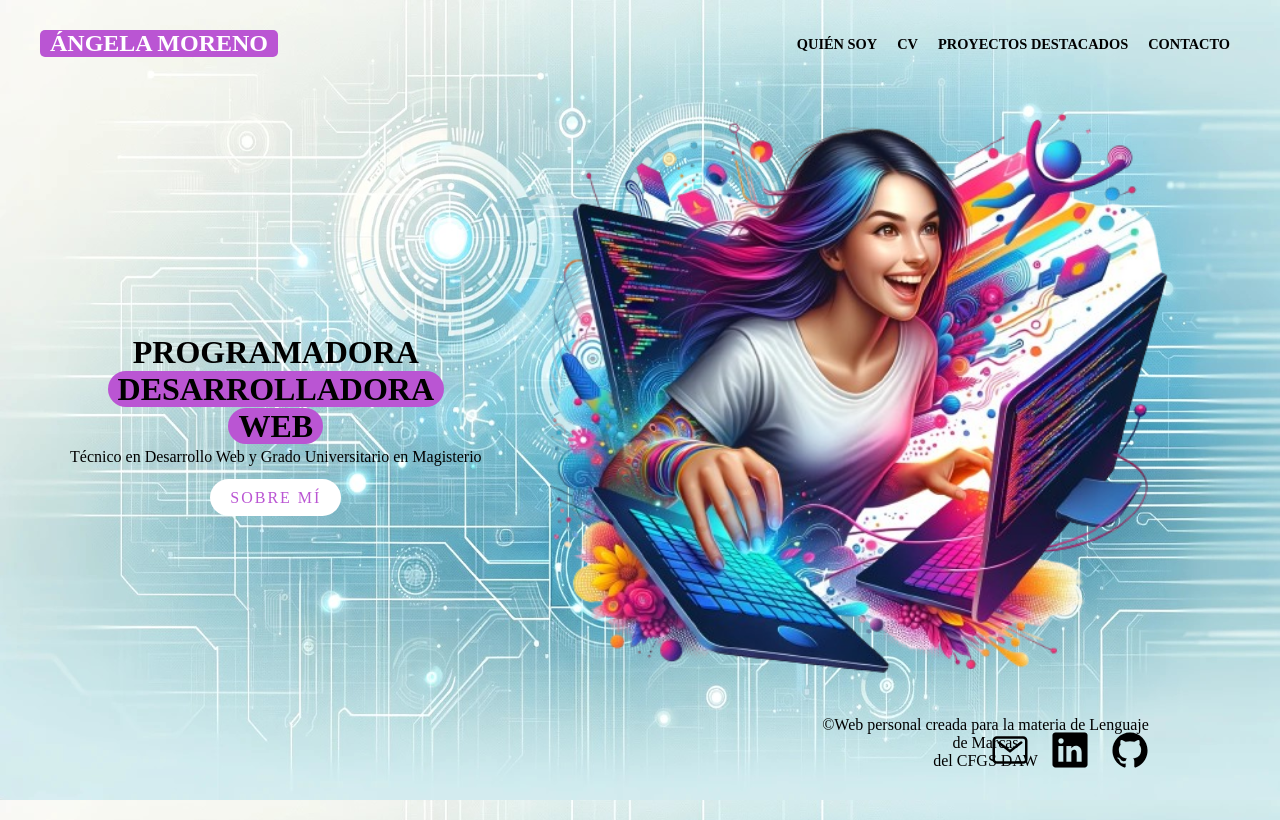
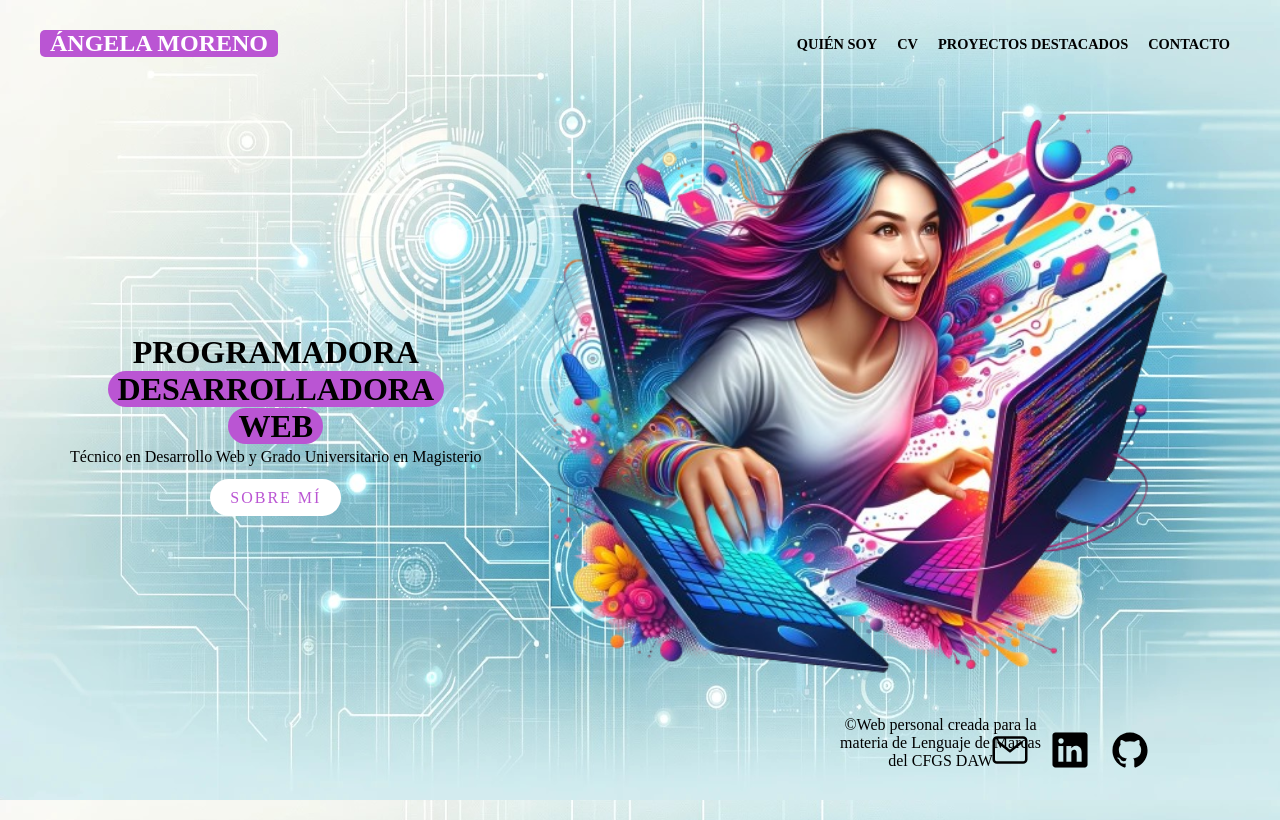
Before and after one commit to AngelaMMoreno/Landing, a plain HTML site: page index.html in a window 1280 px wide. Drawn offline with nearby package versions, Linux system fonts and the light colour scheme; a web font is replaced by a local one.

Commit message:
Update style.css

```diff
--- a/style.css
+++ b/style.css
@@ -163,7 +163,7 @@ height:80vh;
     color: black;
     text-align: center;
     margin-left: 1px;
-    margin-right: 10px;
+    margin-right: 100px;
 }
 /*redes sociales*/
 
```
